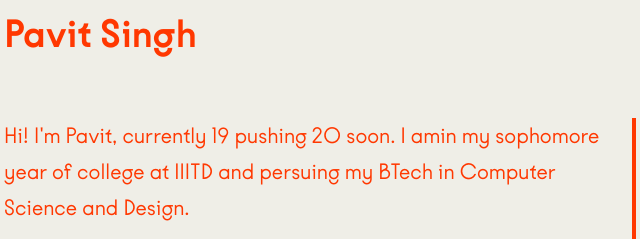
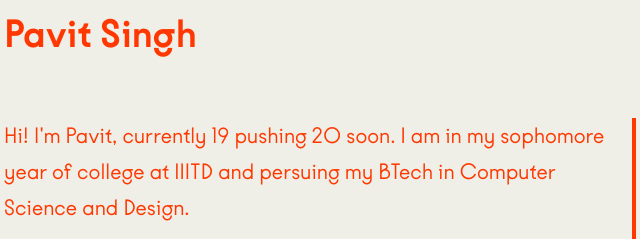
Before and after one commit to pait0709/DIS-website-Pavit, a plain HTML site: page index2.html in a window 1280 px wide. Shown: the top 239 px of the page, 8-648 px from the left. Drawn offline with nearby package versions, Linux system fonts and the light colour scheme; files whose address does not match are found by name.

Commit message:
Update index2.html

```diff
--- a/index2.html
+++ b/index2.html
@@ -36,7 +36,7 @@
     <div class="container-fluid">
         <div class="row">
           <div class="col-md-6">
-            <p style="font-size: 1.5em;" id="Fant">Hi! I'm Pavit, currently 19 pushing 20 soon. I amin my sophomore year of college at IIITD and persuing my BTech in Computer Science and Design. </p>
+            <p style="font-size: 1.5em;" id="Fant">Hi! I'm Pavit, currently 19 pushing 20 soon. I am in my sophomore year of college at IIITD and persuing my BTech in Computer Science and Design. </p>
             <p style="font-size: 1.5em;" id="Fant">In the future, I hope to pursue a career in tech and make a positive impact in my community. I am excited to continue learning and growing,</p>
             <p style="font-size: 1.25em;" id="Fant">Get in touch:</p>
             <p style="font-size: 1em; margin: 0;padding: 0;" id="Fant">Email: pavit21178@iiitd.ac.in</p>
```
